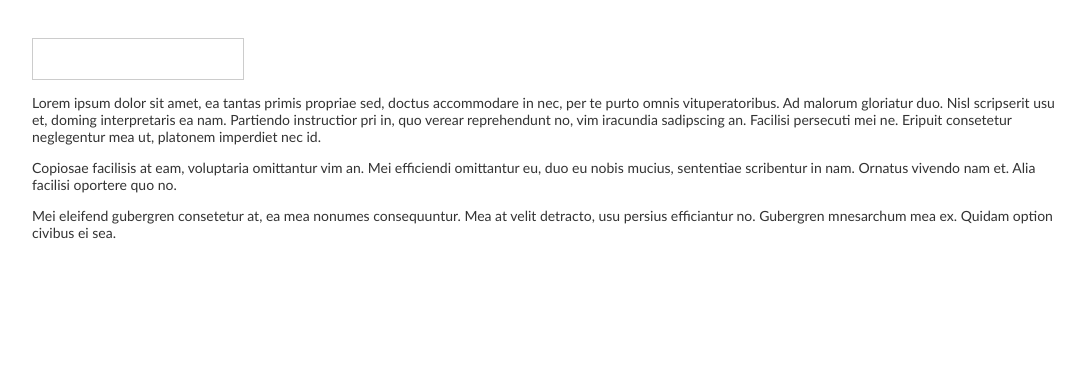
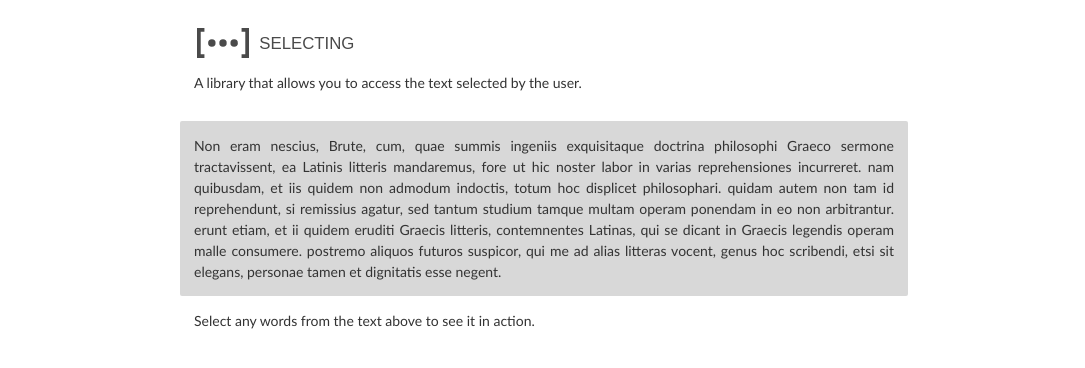
Before and after one commit to EvandroLG/selecting, a website: page index.html in a window 1280 px wide. Shown: the whole page, without its empty margins (96-1181 px from the left). Drawn offline with Linux system fonts and the light colour scheme.

Commit message:
refactored example page

```diff
--- a/etc/main.css
+++ b/etc/main.css
@@ -1,18 +1,47 @@
+blockquote, p {
+  margin: 1em 0;
+  text-align: justify;
+}
+
 html, input {
   color: rgb(51, 51, 51);
   font-family: 'Trebuchet MS', sans-serif;
   font-size: 14px;
+  line-height: 1.5;
 }
 
-#wrapper {
-  width: 1024px;
-  margin: 0 auto;
-  padding-top: 30px;
+blockquote {
+  background-color: rgb(216, 216, 216);
+  border-radius: 2px;
+  padding: 1em;
 }
 
-#selected-text {
-  width: 200px;
+.header {
+  color: rgb(74, 74, 74);
+  font-family: Arial, serif;
+  font-size: 1.2em;
+  font-weight: normal;
+  overflow: hidden;
+  text-transform: uppercase;
+}
+
+.header-logo, .header-text {
+  display: block;
+  float: left;
   height: 30px;
-  padding: 5px;
-  border: 1px solid #CCC;
 }
+
+.header-text {
+  line-height: 32px;
+  margin-left: 10px;
+}
+
+.padded {
+  padding: 0 1em;
+}
+
+.wrapper {
+  margin: 2em auto;
+  width: 100%;
+  max-width: 728px;
+}
--- a/index.html
+++ b/index.html
@@ -3,18 +3,31 @@
 <html>
   <head>
     <meta charset="UTF-8">
-    <title>Example - SelectingText</title>
+    <title>Selecting</title>
     <link href="etc/main.css" rel="stylesheet">
   </head>
   <body>
-    <div id="wrapper">
-      <input type="text" id="selected-text">
-      <div id="container">
-        <p>Lorem ipsum dolor sit amet, ea tantas primis propriae sed, doctus accommodare in nec, per te purto omnis vituperatoribus. Ad malorum gloriatur duo. Nisl scripserit usu et, doming interpretaris ea nam. Partiendo instructior pri in, quo verear reprehendunt no, vim iracundia sadipscing an. Facilisi persecuti mei ne. Eripuit consetetur neglegentur mea ut, platonem imperdiet nec id.</p>
-        <p>Copiosae facilisis at eam, voluptaria omittantur vim an. Mei efficiendi omittantur eu, duo eu nobis mucius, sententiae scribentur in nam. Ornatus vivendo nam et. Alia facilisi oportere quo no.</p>
-        <p>Mei eleifend gubergren consetetur at, ea mea nonumes consequuntur. Mea at velit detracto, usu persius efficiantur no. Gubergren mnesarchum mea ex. Quidam option civibus ei sea.</p>
-      </div>
-    </div>
+    <header class="wrapper">
+      <h1 class="header padded">
+        <img src="etc/selecting.svg" class="header-logo">
+        <span class="header-text">Selecting</span>
+      </h1>
+
+      <p class="padded">
+        A library that allows you to access the text selected by the user.
+      </p>
+    </header>
+
+    <main class="wrapper">
+      <blockquote id="dummy" cite="http://la.wikisource.org/wiki/De_finibus_bonorum_et_malorum/Liber_Primus">
+        Non eram nescius, Brute, cum, quae summis ingeniis exquisitaque doctrina philosophi Graeco sermone tractavissent, ea Latinis litteris mandaremus, fore ut hic noster labor in varias reprehensiones incurreret. nam quibusdam, et iis quidem non admodum indoctis, totum hoc displicet philosophari. quidam autem non tam id reprehendunt, si remissius agatur, sed tantum studium tamque multam operam ponendam in eo non arbitrantur. erunt etiam, et ii quidem eruditi Graecis litteris, contemnentes Latinas, qui se dicant in Graecis legendis operam malle consumere. postremo aliquos futuros suspicor, qui me ad alias litteras vocent, genus hoc scribendi, etsi sit elegans, personae tamen et dignitatis esse negent.
+      </blockquote>
+
+      <p id="selected" class="padded">
+        Select any words from the text above to see it in action.
+      </p>
+    </main>
+
     <script>
       (function(e,t){"use strict";var n=t.selection;var o=t.getSelection;var r=o||n;var a=function(e,t,n){n?e.on("mouseup",t):e.addEventListener("mouseup",t,false)};var i=function(e,r,i){var u=function(e){e.preventDefault();var a=o?t.getSelection():n.createRange().text;r(a)};a(e,u,i)};e.SelectingText=function(t,n){if(!r){return}var o=e.jQuery&&t instanceof e.jQuery||e.Zepto&&t instanceof e.Zepto;i(t,n,o)}})(window,document);
     </script>
```
